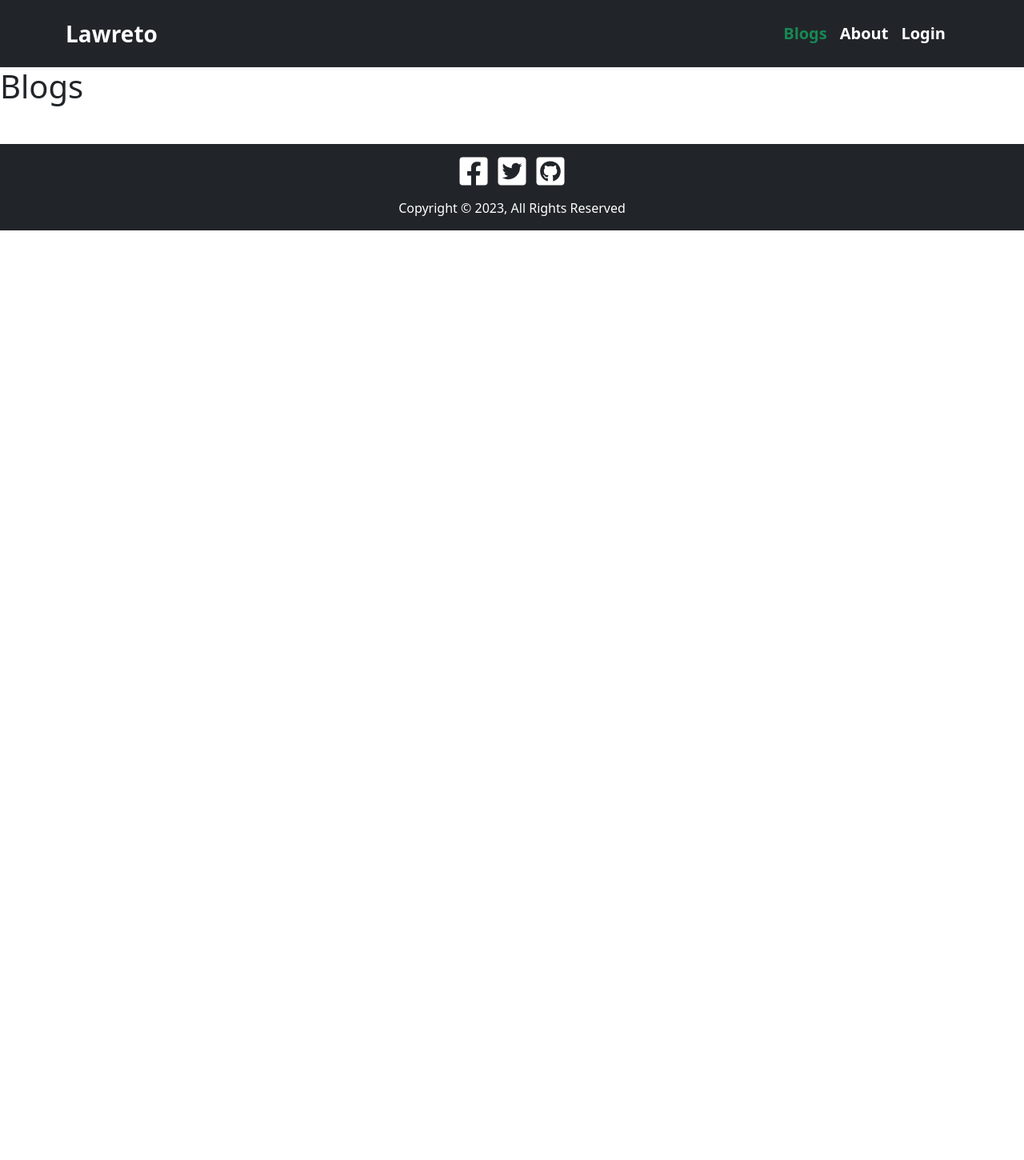
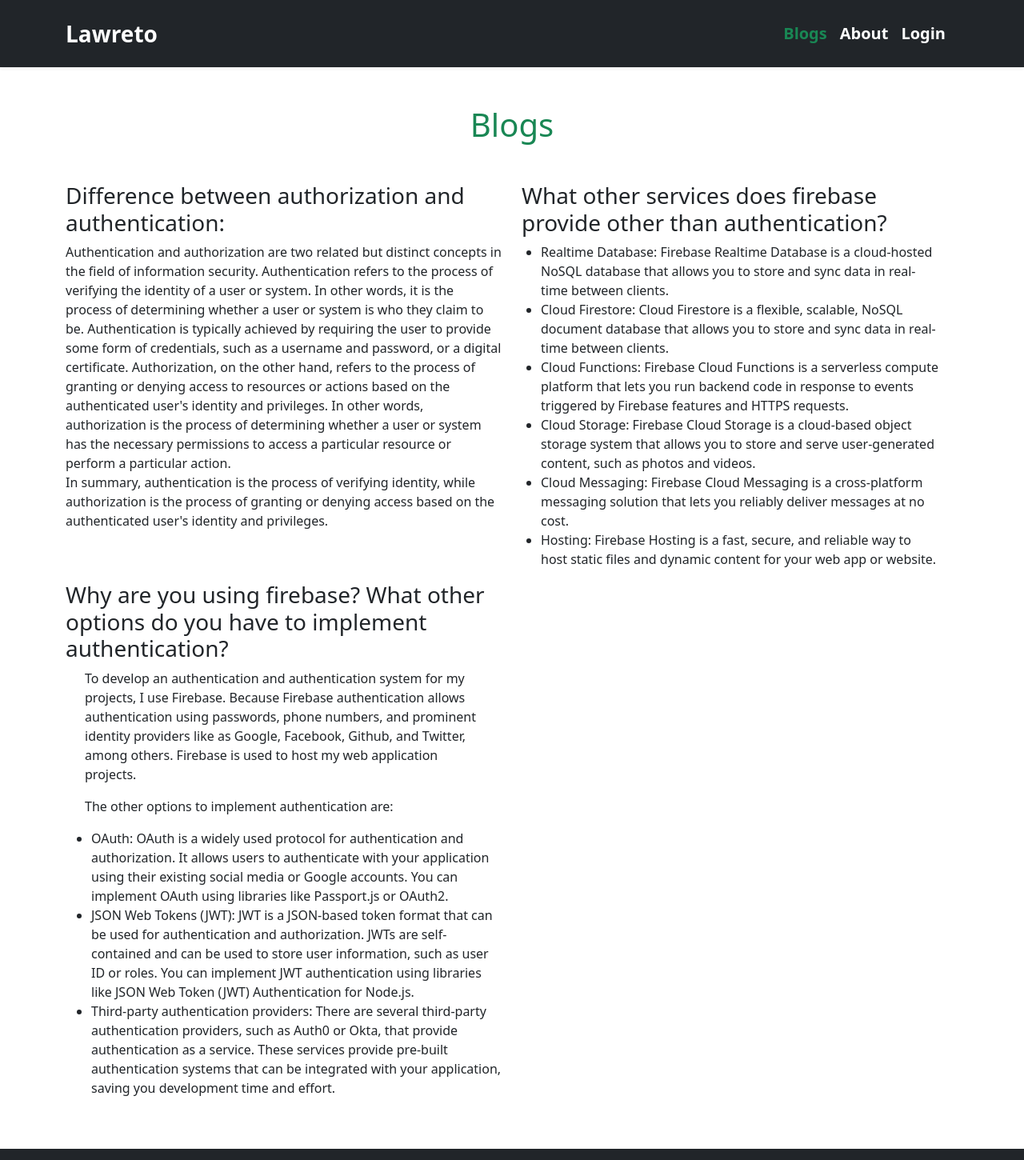
Before and after one commit to Samira-Shajahan-Borsha/lawreto-app, a React (Create React App) app: page /blogs in a window 1280 px wide. Shown: the top 1450 px of the page at 80% size. Before the commit the page ends 800 px from the top, so only its background shows below. Built offline with nearby package versions, Linux system fonts and the light colour scheme; no server answers.

Commit message:
Blogs added

```diff
--- a/src/Pages/Blogs/Blogs.js
+++ b/src/Pages/Blogs/Blogs.js
@@ -1,9 +1,46 @@
 import React from 'react';
+import { Col, Container, Row } from 'react-bootstrap';
 
 const Blogs = () => {
     return (
         <div>
-            <h1>Blogs</h1>
+            <h1 className='text-center my-lg-5 my-3 text-success'>Blogs</h1>
+            <Container className=''>
+                <Row xs={1} lg={2} md={2}>
+                    <Col className=''>
+                        <h3>Difference between authorization and authentication: </h3>
+                        <p className='text-justify'>Authentication and authorization are two related but distinct concepts in the field of information security.
+
+                            Authentication refers to the process of verifying the identity of a user or system. In other words, it is the process of determining whether a user or system is who they claim to be. Authentication is typically achieved by requiring the user to provide some form of credentials, such as a username and password, or a digital certificate.
+
+                            Authorization, on the other hand, refers to the process of granting or denying access to resources or actions based on the authenticated user's identity and privileges. In other words, authorization is the process of determining whether a user or system has the necessary permissions to access a particular resource or perform a particular action. <br />
+                            In summary, authentication is the process of verifying identity, while authorization is the process of granting or denying access based on the authenticated user's identity and privileges.
+                        </p>
+                    </Col>
+
+                    <Col>
+                        <h3>What other services does firebase provide other than authentication?</h3>
+                        <ul className='px-4'>
+                            <li>Realtime Database: Firebase Realtime Database is a cloud-hosted NoSQL database that allows you to store and sync data in real-time between clients.</li>
+                            <li>Cloud Firestore: Cloud Firestore is a flexible, scalable, NoSQL document database that allows you to store and sync data in real-time between clients.</li>
+                            <li>Cloud Functions: Firebase Cloud Functions is a serverless compute platform that lets you run backend code in response to events triggered by Firebase features and HTTPS requests.</li>
+                            <li>Cloud Storage: Firebase Cloud Storage is a cloud-based object storage system that allows you to store and serve user-generated content, such as photos and videos.</li>
+                            <li>Cloud Messaging: Firebase Cloud Messaging is a cross-platform messaging solution that lets you reliably deliver messages at no cost.</li>
+                            <li>Hosting: Firebase Hosting is a fast, secure, and reliable way to host static files and dynamic content for your web app or website.</li>
+                        </ul>
+                    </Col>
+                    <Col>
+                        <h3> Why are you using firebase? What other options do you have to implement authentication?</h3>
+                        <p className='px-4'>To develop an authentication and authentication system for my projects, I use Firebase. Because Firebase authentication allows authentication using passwords, phone numbers, and prominent identity providers like as Google, Facebook, Github, and Twitter, among others. Firebase is used to host my web application projects. </p>
+                        <p className='px-4'> The other options to implement authentication are: </p>
+                        <ul>
+                            <li>OAuth: OAuth is a widely used protocol for authentication and authorization. It allows users to authenticate with your application using their existing social media or Google accounts. You can implement OAuth using libraries like Passport.js or OAuth2.</li>
+                            <li>JSON Web Tokens (JWT): JWT is a JSON-based token format that can be used for authentication and authorization. JWTs are self-contained and can be used to store user information, such as user ID or roles. You can implement JWT authentication using libraries like JSON Web Token (JWT) Authentication for Node.js.</li>
+                            <li>Third-party authentication providers: There are several third-party authentication providers, such as Auth0 or Okta, that provide authentication as a service. These services provide pre-built authentication systems that can be integrated with your application, saving you development time and effort.</li>
+                        </ul>
+                    </Col>
+                </Row>
+            </Container>
         </div>
     );
 };
--- /dev/null
+++ b/src/Pages/Home/Service/Service.css
@@ -0,0 +1,4 @@
+.image:hover{
+    background: black;
+    opacity: 0.5;
+}
--- a/src/Pages/Home/Service/Service.js
+++ b/src/Pages/Home/Service/Service.js
@@ -2,6 +2,8 @@ import React from 'react';
 import { Button, Col } from 'react-bootstrap';
 import Card from 'react-bootstrap/Card';
 import { useNavigate } from 'react-router-dom';
+
+import './Service.css';
 
 const Service = ({ service }) => {
 
@@ -18,8 +20,8 @@ const Service = ({ service }) => {
     return (
         <Col>
             <Card data-aos="flip-left"
-                    data-aos-easing="ease-out-cubic"
-                    data-aos-duration="2000" className='h-100 rounded-0'>
+                data-aos-easing="ease-out-cubic"
+                data-aos-duration="2000" className='h-100 rounded-0'>
                 <Card.Img className='img-fluid rounded-0' variant="top" src={image} />
                 <Card.Body>
                     <Card.Title className='text-center'>{name}</Card.Title>
--- /dev/null
+++ b/src/Pages/Login/Login/Login.css
@@ -0,0 +1,4 @@
+.password-reset:hover {
+    color: #198754;
+    text-decoration: #198754;
+}
--- a/src/Pages/Login/Login/Login.js
+++ b/src/Pages/Login/Login/Login.js
@@ -10,6 +10,8 @@ import { GithubAuthProvider, GoogleAuthProvider } from "firebase/auth";
 import { FaExclamationCircle, FaGithub } from 'react-icons/fa';
 import { FcGoogle } from "react-icons/fc";
 import { toast } from 'react-hot-toast';
+
+import './Login.css';
 
 
 const Login = () => {
@@ -185,8 +187,8 @@ const Login = () => {
                         errors?.passwordError && <p className='text-danger'><FaExclamationCircle className='me-1'></FaExclamationCircle>{errors?.passwordError}</p>
                     }
                 </Form.Group>
-                <p className='fs-6 '>Forget your Password? <Link onClick={handlPasswordReset} className='text-dark password-reset'>Please reset</Link></p>
-                <Button variant="success" className='fw-semibold  rounded-pill text-dark px-lg-5 py-lg-2 px-4 py-2' type="submit">
+                <p className='fs-6 '>Forget your Password? <Link onClick={handlPasswordReset} className='text-dark'><span className='password-reset'>Please reset</span></Link></p>
+                <Button variant="success" className='fw-semibold rounded-pill text-dark px-lg-5 py-lg-2 px-4 py-2' type="submit">
                     LOG IN
                 </Button>
             </Form>
```
